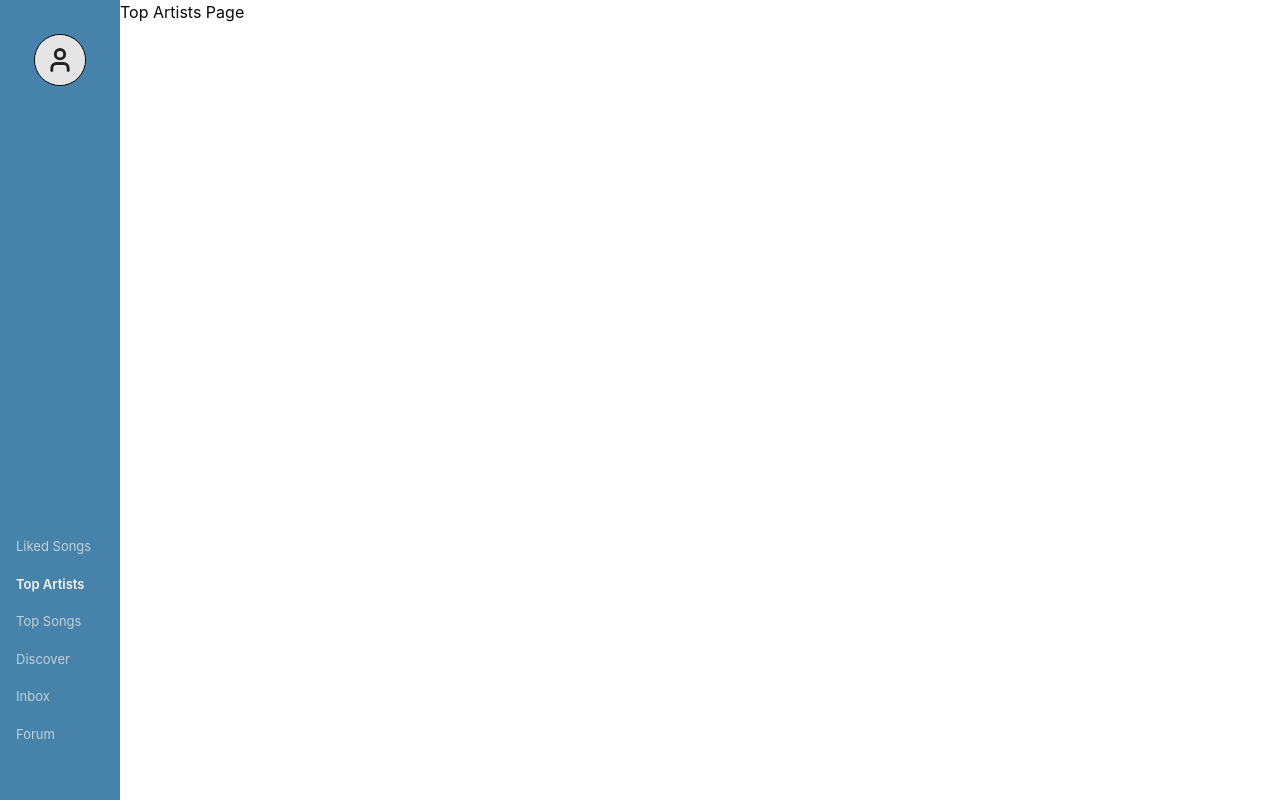
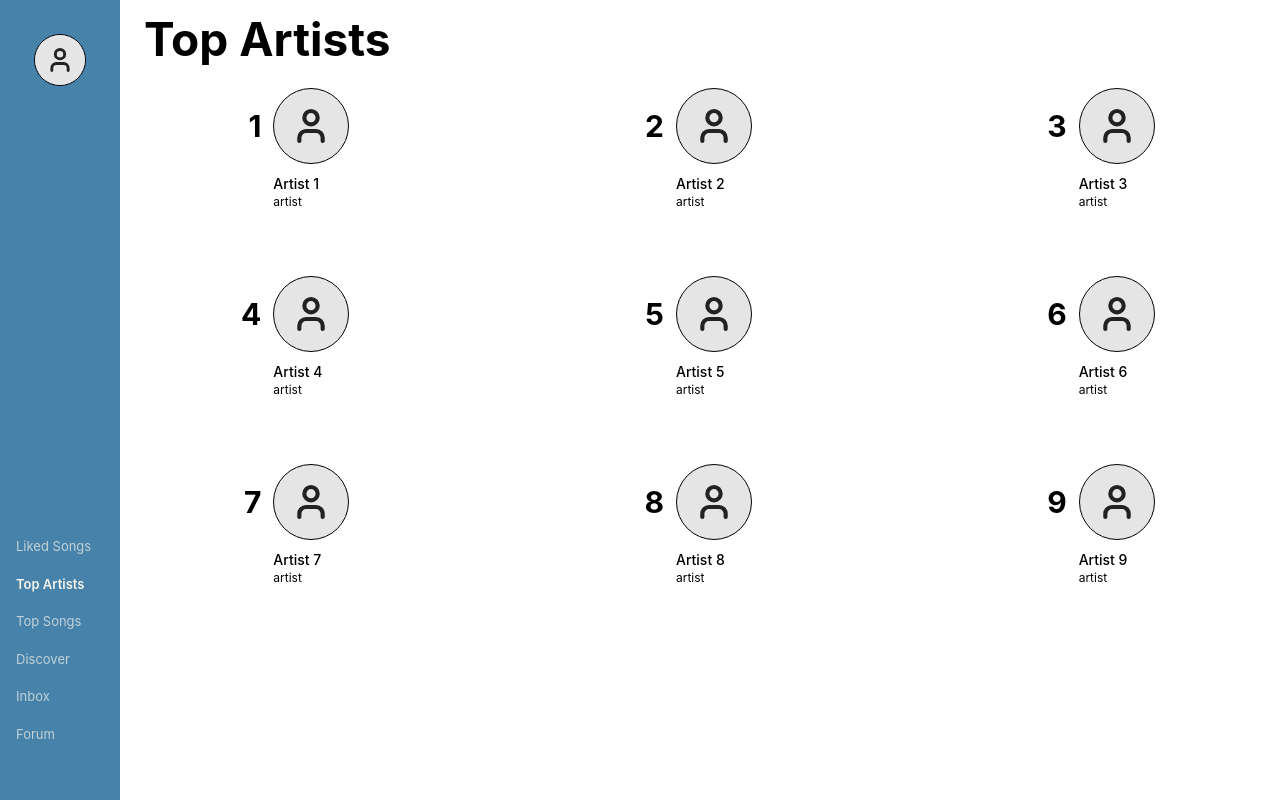
Before and after one commit to SeungwooDY/spotify-chat, a React (Vite) app in the folder frontend/: page /top-artists in a window 1280 px wide. Built offline with nearby package versions, Linux system fonts and the light colour scheme.

Commit message:
Add top artists page

```diff
--- a/frontend/src/pages/TopArtistsPage.jsx
+++ b/frontend/src/pages/TopArtistsPage.jsx
@@ -1,8 +1,117 @@
+import { useEffect, useState } from "react";
+import { User } from "lucide-react";
+
+const SPOTIFY_TOP_ARTISTS_URL =
+  "https://api.spotify.com/v1/me/top/artists?limit=9&time_range=medium_term";
+
+const DUMMY_ARTISTS = Array.from({ length: 9 }, (_, index) => ({
+  id: `dummy-${index + 1}`,
+  name: `Artist ${index + 1}`,
+  imageUrl: null,
+  spotifyUrl: null,
+}));
+
+const getSpotifyAccessToken = () => {
+  return localStorage.getItem("spotify_access_token");
+};
+
+const getTopArtists = async (accessToken) => {
+  const response = await fetch(SPOTIFY_TOP_ARTISTS_URL, {
+    headers: {
+      Authorization: `Bearer ${accessToken}`,
+    },
+  });
+
+  if (!response.ok) {
+    throw new Error("Unable to fetch Spotify top artists");
+  }
+
+  const data = await response.json();
+
+  return (data.items ?? []).slice(0, 9).map((artist, index) => ({
+    id: artist.id ?? `spotify-artist-${index + 1}`,
+    name: artist.name ?? `Artist ${index + 1}`,
+    imageUrl: artist.images?.[0]?.url ?? null,
+    spotifyUrl: artist.external_urls?.spotify ?? null,
+  }));
+};
+
 const TopArtistsPage = () => {
+  const [artists, setArtists] = useState(DUMMY_ARTISTS);
+
+  useEffect(() => {
+    const accessToken = getSpotifyAccessToken();
+
+    if (!accessToken) {
+      return;
+    }
+
+    getTopArtists(accessToken)
+      .then((topArtists) => {
+        setArtists(topArtists.length > 0 ? topArtists : DUMMY_ARTISTS);
+      })
+      .catch(() => {
+        setArtists(DUMMY_ARTISTS);
+      });
+  }, []);
+
   return (
-    <>
-      Top Artists Page
-    </>
+    <section className="flex min-h-screen flex-col bg-white px-5 pb-24 pt-4 text-black md:px-6 md:pb-12">
+      <h1 className="mb-6 text-5xl font-bold leading-none md:text-[46px]">
+        Top Artists
+      </h1>
+
+      <div className="grid w-full flex-1 grid-cols-1 content-start justify-items-center gap-x-10 gap-y-12 sm:grid-cols-2 lg:grid-cols-3 lg:gap-y-16 xl:gap-x-24">
+        {artists.map((artist, index) => {
+          const artistContent = (
+            <>
+              <div className="flex h-20 w-32 items-center justify-start gap-3">
+                <span className="w-7 text-right text-3xl font-bold leading-none">
+                  {index + 1}
+                </span>
+
+                <div className="flex h-[76px] w-[76px] items-center justify-center overflow-hidden rounded-full border border-black bg-[#E5E5E5]">
+                  {artist.imageUrl ? (
+                    <img
+                      src={artist.imageUrl}
+                      alt={artist.name}
+                      className="h-full w-full object-cover"
+                    />
+                  ) : (
+                    <User
+                      className="h-10 w-10 text-[#222222]"
+                      strokeWidth={2.5}
+                    />
+                  )}
+                </div>
+              </div>
+
+              <div className="mt-2 ml-10 leading-tight">
+                <p className="text-sm font-medium">{artist.name}</p>
+                <p className="text-xs">artist</p>
+              </div>
+            </>
+          );
+
+          return artist.spotifyUrl ? (
+            <a
+              key={artist.id}
+              href={artist.spotifyUrl}
+              target="_blank"
+              rel="noreferrer"
+              className="block w-fit text-black no-underline"
+            >
+              {artistContent}
+            </a>
+          ) : (
+            <article key={artist.id} className="w-fit">
+              {artistContent}
+            </article>
+          );
+        })}
+      </div>
+    </section>
   );
-}
+};
+
 export default TopArtistsPage;
```
Also changed, not shown: 1 other file (tests, documents, lock files or other folders).
